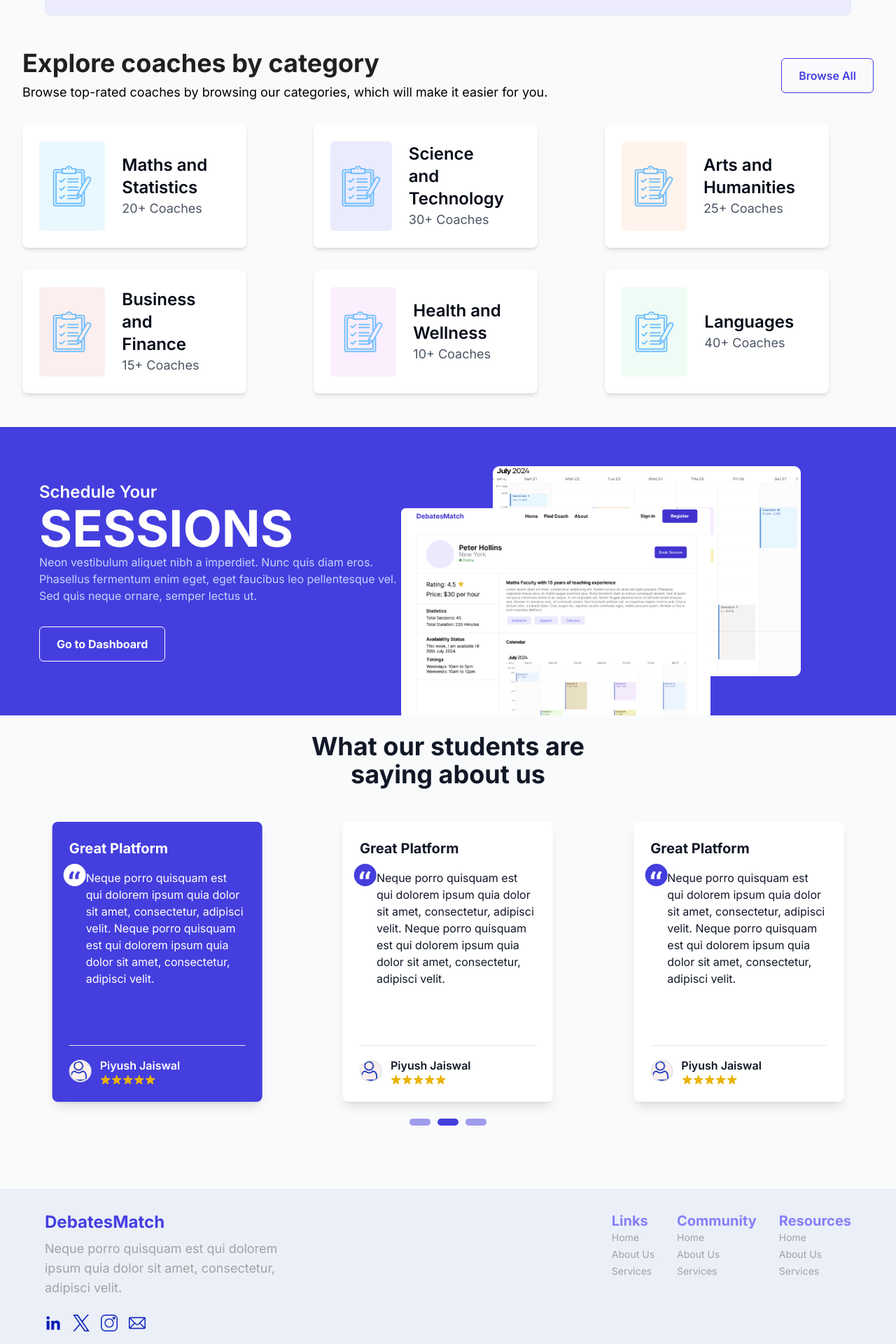
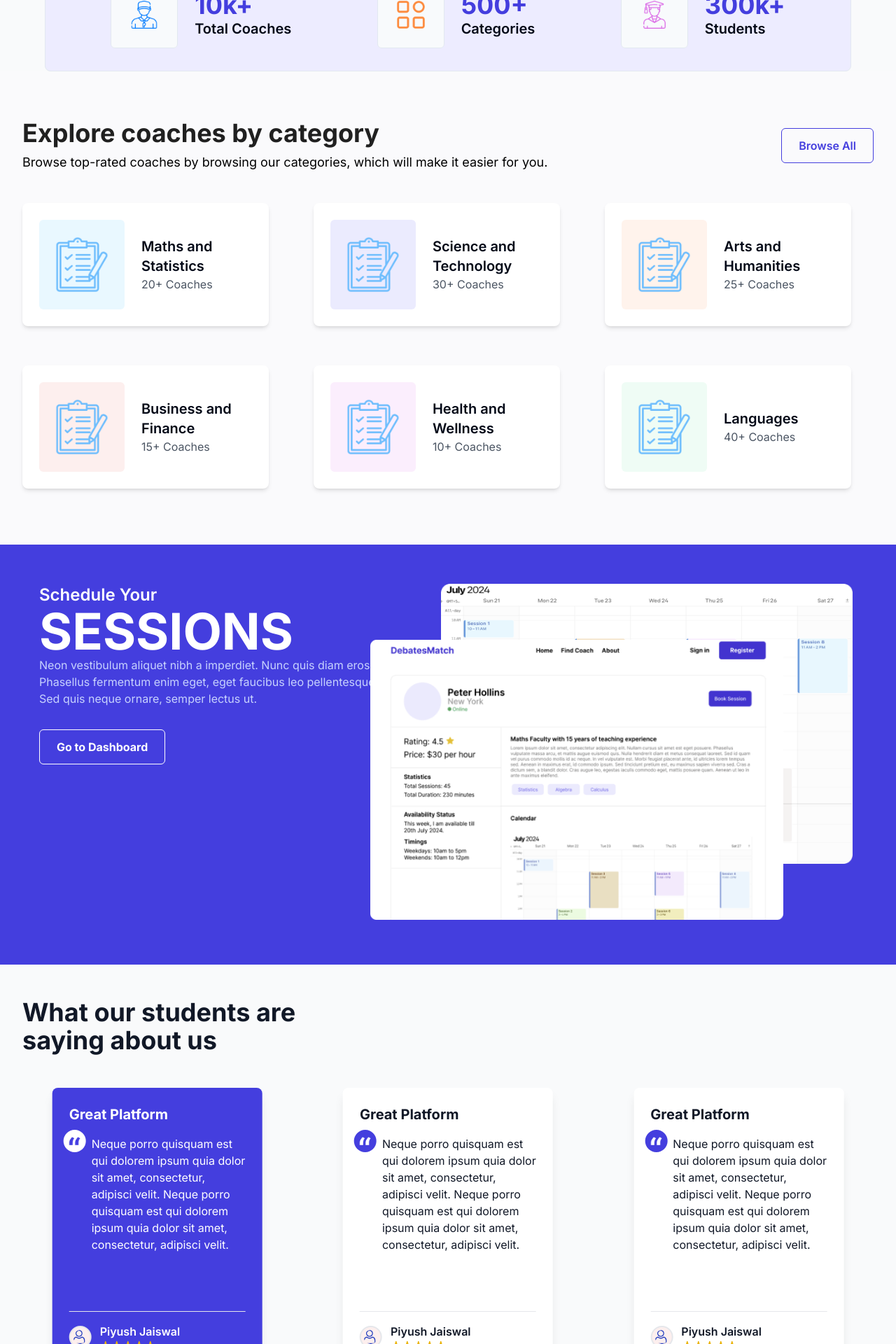
Before and after one commit to MatchGenius20/webapp, a Next.js app: page / in a window 1280 px wide. Shown: the part 800-2720 px from the top of the page at 70% size. Built offline with nearby package versions, Linux system fonts and the light colour scheme.

Commit message:
fixed ui bugs

```diff
--- a/src/components/Category.tsx
+++ b/src/components/Category.tsx
@@ -16,7 +16,7 @@ const categories = [
 
 const CategoryPage: React.FC = () => {
   return (
-    <div className="max-w-7xl mx-auto px-4 sm:px-6 lg:px-8 py-12">
+    <div className="max-w-7xl mx-auto px-4 sm:px-6 lg:px-8 py-12 my-5">
       <div className="flex flex-col md:flex-row justify-between items-start md:items-center mb-8">
         <div className="flex flex-col">
           <h2 className="text-4xl font-bold text-[#202020] mb-2">
--- a/src/components/CategryCard.tsx
+++ b/src/components/CategryCard.tsx
@@ -5,23 +5,24 @@ import { CategoryCardProps } from '../../type'
 const CategoryCard = ({ name, coaches, bgColor }: CategoryCardProps) => {
   return (
     <div
-      className="flex items-center p-6 bg-[#FFFFFF] rounded-lg shadow-md"
-      style={{ maxWidth: '20rem' }}
+      className="flex items-center p-6 bg-[#FFFFFF] rounded-lg shadow-md my-1 md:my-3 cursor-pointer hover:animate-slideUp"
+      style={{ maxWidth: '22rem' }}
     >
       <div
-        className="w-32 h-32 flex items-center justify-center flex-col rounded-md"
+        className="w-40 h-32 flex items-center justify-center flex-col rounded-md"
         style={{ backgroundColor: bgColor }}
       >
         <Image
-          height={60}
-          width={60}
+          height={80}
+          width={80}
           alt="icon"
           src="/images/assessment 1.png"
+          className="object-contain"
         />
       </div>
       <div className="bg-[#FFFFFF] px-6 w-56">
-        <h3 className="text-2xl font-semibold">{name}</h3>
-        <p className="text-lg text-gray-600">{coaches}</p>
+        <h3 className="text-xl font-semibold">{name}</h3>
+        <p className="text-md text-gray-600">{coaches}</p>
       </div>
     </div>
   )
--- a/src/components/Footer.tsx
+++ b/src/components/Footer.tsx
@@ -1,6 +1,7 @@
 // components/Footer.tsx
 import React from 'react'
 import Link from 'next/link'
+import Image from 'next/image'
 
 const Footer: React.FC = () => {
   return (
@@ -16,40 +17,50 @@ const Footer: React.FC = () => {
           </p>
           <div className="flex space-x-4 mt-4">
             <Link href="https://www.linkedin.com" aria-label="LinkedIn">
-              <img
+              <div className="w-5 h-5 md:w-6 md:h-6 overflow-hidden p-1">
+                <Image
                   src="/images/linkedin 1.png"
                   alt="LinkedIn"
-                className="w-5 h-5 md:w-6 md:h-6"
+                  width={100}
+                  height={100}
                 />
+              </div>
             </Link>
             <Link href="https://twitter.com" aria-label="Twitter">
-              <img
+              <div className="w-5 h-5 md:w-6 md:h-6 overflow-hidden p-1">
+                <Image
                   src="/images/twitter.png"
                   alt="Twitter"
-                className="w-5 h-5 md:w-6 md:h-6"
+                  width={100}
+                  height={100}
                 />
+              </div>
             </Link>
             <Link href="https://www.instagram.com" aria-label="Instagram">
-              <img
+              <div className="w-5 h-5 md:w-6 md:h-6 overflow-hidden p-1">
+                <Image
                   src="/images/instagram 1.png"
                   alt="Instagram"
-                className="w-5 h-5 md:w-6 md:h-6"
+                  width={100}
+                  height={100}
                 />
+              </div>
             </Link>
             <Link href="mailto:info@example.com" aria-label="Email">
-              <img
+              <div className="w-5 h-5 md:w-6 md:h-6 overflow-hidden p-1">
+                <Image
                   src="/images/mail 1.png"
                   alt="Email"
-                className="w-5 h-5 md:w-6 md:h-6"
+                  width={100}
+                  height={100}
                 />
+              </div>
             </Link>
           </div>
         </div>
         <div className="flex flex-col md:flex-row md:space-x-8 space-y-4 md:space-y-0">
           <div>
-            <h3 className="text-[#8480F6] font-bold text-lg md:text-xl">
-              Links
-            </h3>
+            <h3 className="text-[#8480F6] font-bold text-lg">Links</h3>
             <ul className="space-y-1 text-sm md:text-md text-[#A2A2A2]">
               <li>
                 <Link href="/" passHref>
@@ -73,9 +84,7 @@ const Footer: React.FC = () => {
             </ul>
           </div>
           <div>
-            <h3 className="text-[#8480F6] font-bold text-lg md:text-xl">
-              Community
-            </h3>
+            <h3 className="text-[#8480F6] font-bold text-lg">Community</h3>
             <ul className="space-y-1 text-sm md:text-md text-[#A2A2A2]">
               <li>
                 <Link href="/" passHref>
@@ -99,9 +108,7 @@ const Footer: React.FC = () => {
             </ul>
           </div>
           <div>
-            <h3 className="text-[#8480F6] font-bold text-lg md:text-xl">
-              Resources
-            </h3>
+            <h3 className="text-[#8480F6] font-bold text-lg">Resources</h3>
             <ul className="space-y-1 text-sm md:text-md text-[#A2A2A2]">
               <li>
                 <Link href="/" passHref>
--- a/src/components/GoToDashboard.tsx
+++ b/src/components/GoToDashboard.tsx
@@ -4,8 +4,8 @@ import Link from 'next/link'
 
 const GoToDashboard: React.FC = () => {
   return (
-    <div className="flex flex-col md:flex-row justify-between items-center p-4 md:p-14 bg-[#443EDE] text-white overflow-hidden relative">
-      <div className="relative max-w-full md:max-w-lg mb-8 md:mb-0">
+    <div className="flex flex-col md:flex-row justify-between items-start p-4 md:p-14 bg-[#443EDE] text-white overflow-hidden relativ h-[600px]">
+      <div className="relative max-w-full md:max-w-lg mb-5 md:mb-0">
         <h1 className="text-2xl font-semibold mb-4 md:mb-0">
           Schedule Your <br />
           <span className="text-5xl md:text-7xl font-bold py-4">SESSIONS</span>
@@ -21,26 +21,26 @@ const GoToDashboard: React.FC = () => {
           </button>
         </Link>
       </div>
-      <div className="relative w-full md:w-[500px] h-[200px] md:h-[300px]">
-        <div className="absolute top-0 right-0 w-full h-full md:w-[600px] md:h-[300px]">
+      <div className="relative w-full md:w-[600px] h-[200px] md:h-[400px]">
+        <div className="absolute top-0 right-0 w-full h-full">
           <Image
             src="/images/dashboard2.png"
             alt="Calendar Preview"
             layout="fill"
             objectFit="contain"
-            className="rounded-lg "
+            className="rounded-sm "
           />
         </div>
         <div
-          className="absolute w-full h-full md:w-[600px] md:h-[300px] z-10"
-          style={{ left: 'calc(-50% + 20px)', top: '20%' }}
+          className="absolute w-full h-full z-10"
+          style={{ left: 'calc(-20% + 20px)', top: '20%' }}
         >
           <Image
             src="/images/dashboard1.png"
             alt="Dashboard Preview"
             layout="fill"
             objectFit="contain"
-            className="rounded-lg "
+            className="rounded-sm "
           />
         </div>
         <div className="absolute bottom-0 left-0 md:left-auto">
--- a/src/components/Info.tsx
+++ b/src/components/Info.tsx
@@ -3,8 +3,11 @@ import PrimaryButton from './PrimaryButton'
 const Info = () => {
   return (
     <div className="bg-gray-50">
-      <div className="max-w-7xl mx-auto py-10 px-4 sm:px-6 lg:px-8 flex flex-col md:flex-row items-center md:items-start">
-        <div className="md:w-1/2 md:pr-6 mb-10 md:mb-0">
+      <div
+        className="max-w-7xl mx-auto pt-5 lg:pt-10 pb-5 px-4 sm:px-6 lg:px-8 flex flex-col
+      md:flex-row items-center md:items-start"
+      >
+        <div className="md:w-1/2 md:pr-6 mb-10 md:mb-0 lg:mt-2">
           <h1 className="text-3xl md:text-5xl font-extrabold text-gray-900 ">
             Find your <span className="text-[#443EDE]">Coach</span>,<br />
             and connect <br />
@@ -23,21 +26,21 @@ const Info = () => {
           </div>
         </div>
         <div
-          className="md:w-1/2 relative flex justify-center items-center"
+          className="md:w-2/3 md:h-[600px] relative flex justify-start items-start md:justify-center md:items-center"
           style={{
             backgroundImage: 'url(/grp.svg)',
             backgroundSize: 'contain',
             backgroundPosition: 'center',
             backgroundRepeat: 'no-repeat',
-            height: '500px',
           }}
         >
           <video
             className="relative z-10 mr-8 md:mr-16 mt-10 mb-[128px]"
-            width="400"
-            height="380"
+            width="500"
+            height="480"
             controls
-            autoPlay
+            autoPlay={true}
+            src="https://www.youtube.com/watch?v=3FIZwdzxNB4"
           >
             <source
               src="https://www.youtube.com/watch?v=3FIZwdzxNB4"
--- a/src/components/ReviewCard.tsx
+++ b/src/components/ReviewCard.tsx
@@ -88,8 +88,8 @@ const ReviewCard: FC = () => {
   }
 
   return (
-    <div className="bg-gray-50 py-6 px-4 sm:px-6 lg:px-8">
-      <h1 className="text-2xl sm:text-3xl lg:text-4xl font-bold text-gray-900 text-center mb-12">
+    <div className="bg-gray-50 max-w-7xl mx-auto px-4 sm:px-6 lg:px-8 py-12">
+      <h1 className="text-2xl sm:text-3xl lg:text-4xl font-bold text-gray-900 text-left mb-12">
         What our students are <br className="hidden md:block" /> saying about us
       </h1>
       <div className="relative swiper-container">
@@ -145,7 +145,7 @@ const ReviewCard: FC = () => {
                         />
                       </div>
                       <p
-                        className={`ml-6 ${cardStyle.textColor} text-sm sm:text-base`}
+                        className={`ml-8 ${cardStyle.textColor} text-sm sm:text-base`}
                       >
                         {review.content}
                       </p>
@@ -156,9 +156,9 @@ const ReviewCard: FC = () => {
                       <Image
                         src={cardStyle.profilePicUrl}
                         alt="Profile picture"
-                        width={28}
-                        height={28}
-                        className="rounded-full"
+                        width={100}
+                        height={100}
+                        className="rounded-full m-0 p-1 object-contain"
                       />
                     </div>
                     <div className="ml-3">
--- a/tailwind.config.ts
+++ b/tailwind.config.ts
@@ -67,10 +67,20 @@ const config = {
           from: { height: 'var(--radix-accordion-content-height)' },
           to: { height: '0' },
         },
+        slideUp: {
+          '0%': { transform: 'translateY(0)' },
+          '100%': { transform: 'translateY(-10px)' },
+        },
       },
       animation: {
         'accordion-down': 'accordion-down 0.2s ease-out',
         'accordion-up': 'accordion-up 0.2s ease-out',
+        slideUp: 'slideUp 0.3s ease-in-out forwards',
+      },
+    },
+    variants: {
+      extend: {
+        animation: ['hover'],
       },
     },
   },
```
Also changed, not shown: src/components/Navbar.tsx (+6 -6 lines), src/components/Stats.tsx (+8 -7 lines). Lines whose indentation alone changed are shown as unchanged.
